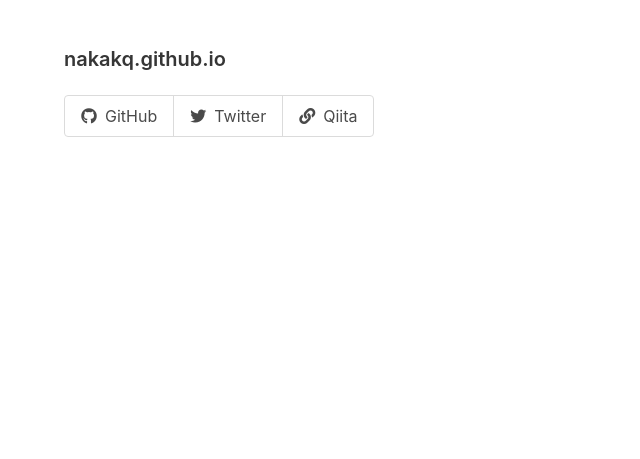
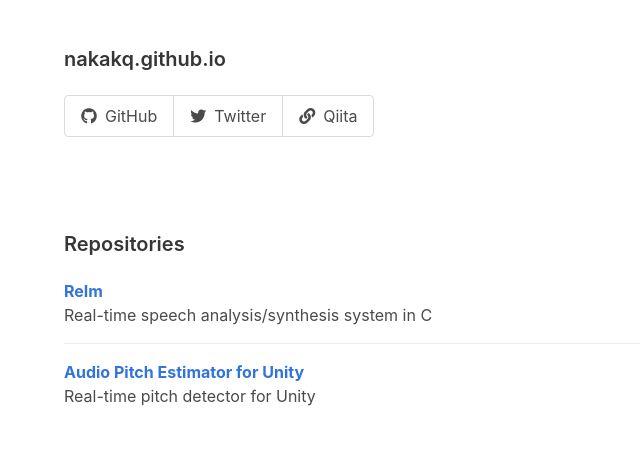
Before and after one commit to nakakq/nakakq.github.io, a plain HTML site: page index.html in a window 1280 px wide. Shown: the whole page, without its empty margins (0-640 px from the left). Drawn offline with Linux system fonts and the light colour scheme.

Commit message:
Create repository descriptions

```diff
--- a/index.html
+++ b/index.html
@@ -33,7 +33,8 @@
                             <span class="icon is-small"><i class="fab fa-twitter"></i></span>
                             <span>Twitter</span>
                         </a>
-                    </li><li>
+                    </li>
+                    <li>
                         <a href="https://qiita.com/nakakq">
                             <span class="icon is-small"><i class="fas fa-link"></i></span>
                             <span>Qiita</span>
@@ -41,6 +42,37 @@
                     </li>
                 </ul>
             </div>
+
+        </div>
+    </section>
+
+    <section class="section">
+        <div class="container">
+
+            <h1 class="title is-5">
+                Repositories
+            </h1>
+            <article class="media">
+                <div class="media-content">
+                    <div class="content">
+                        <p>
+                            <strong><a href="https://github.com/nakakq/reim">ReIm</a></strong><br>
+                            Real-time speech analysis/synthesis system in C
+                        </p>
+                    </div>
+                </div>
+            </article>
+            <article class="media">
+                <div class="media-content">
+                    <div class="content">
+                        <p>
+                            <strong><a href="https://github.com/nakakq/AudioPitchEstimatorForUnity">Audio Pitch
+                                    Estimator for Unity</a></strong><br>
+                            Real-time pitch detector for Unity
+                        </p>
+                    </div>
+                </div>
+            </article>
 
         </div>
     </section>
```
